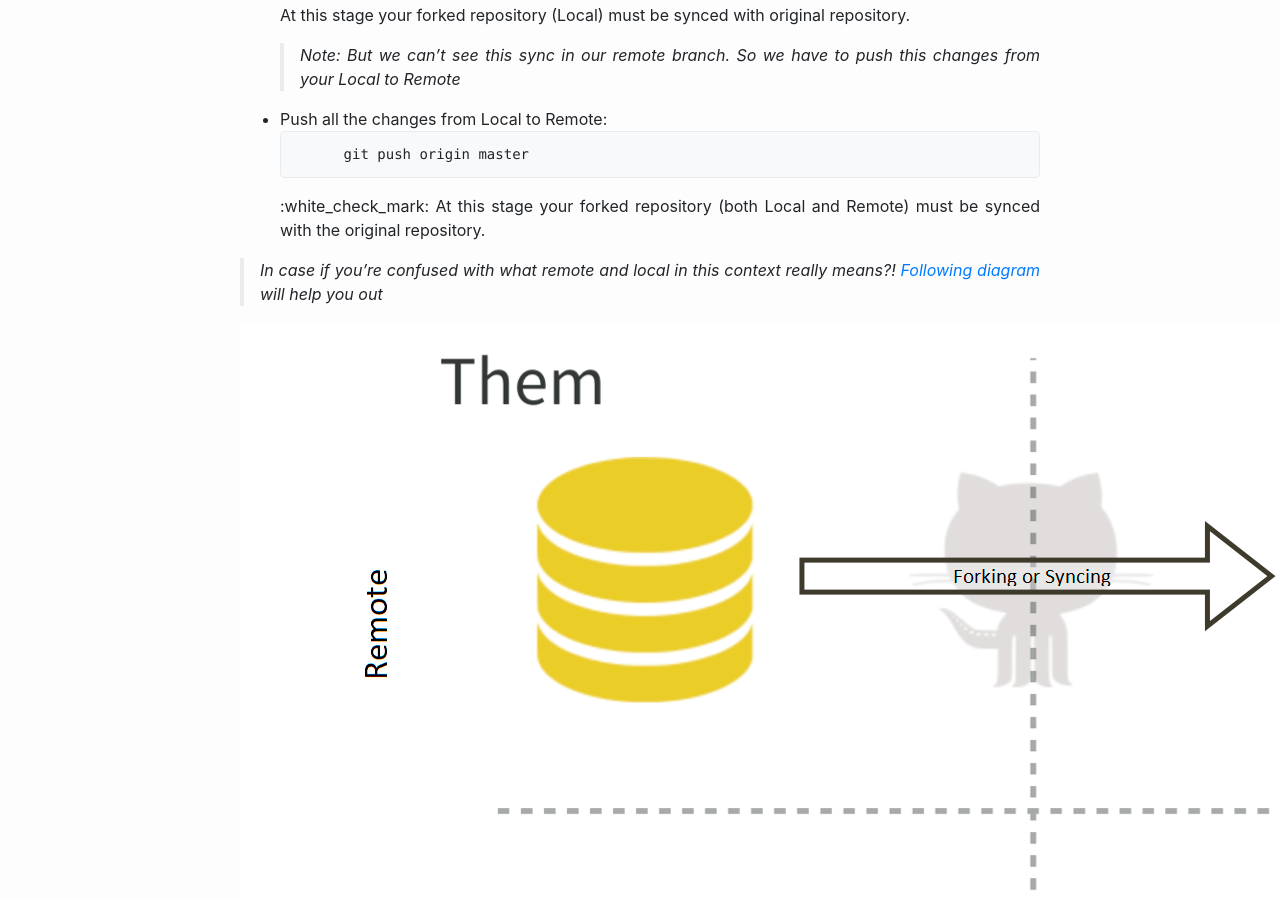
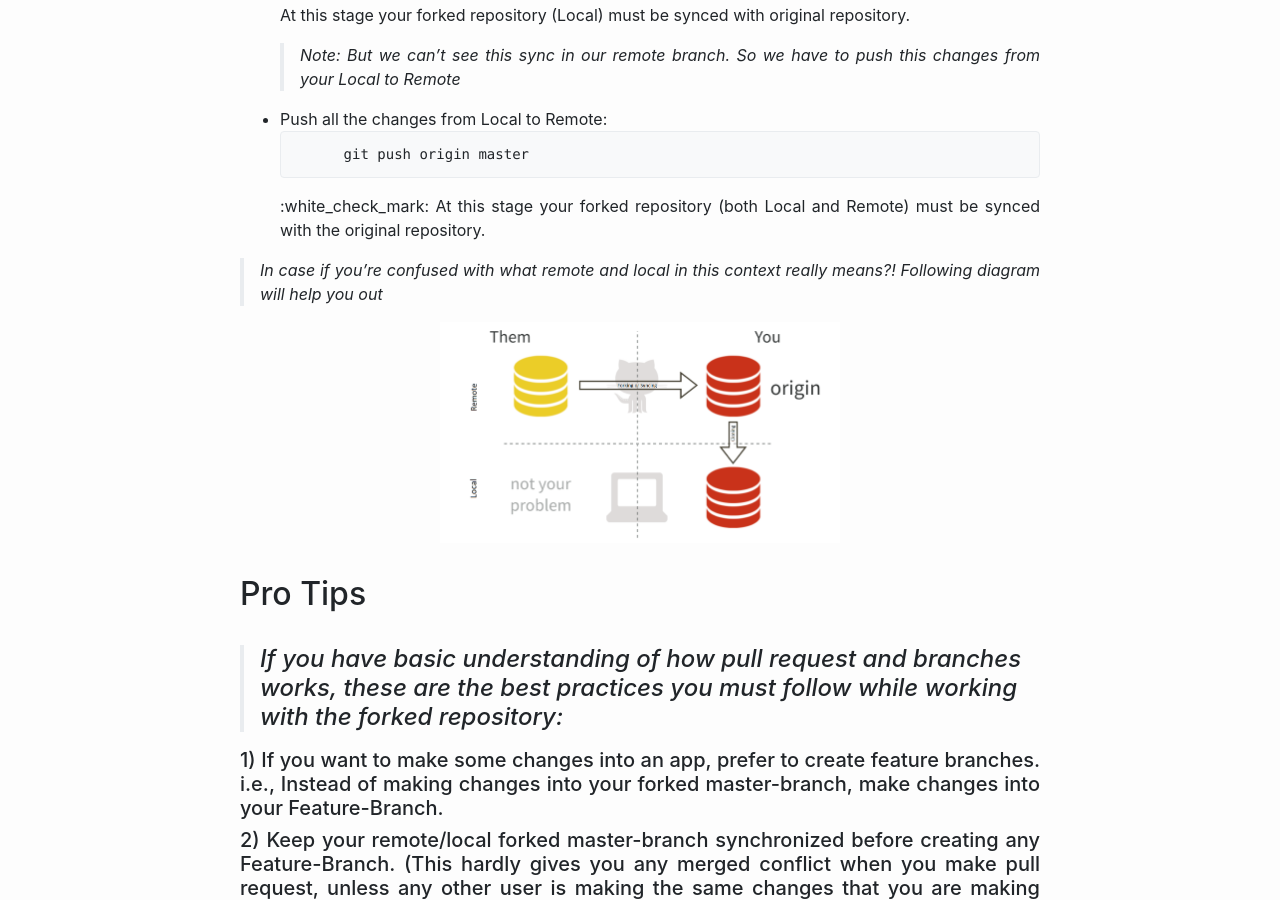
Before and after one commit to purveshmakode24/blog, a Jekyll site: the page built from _posts/2019-12-25-working-with-forks.md, in a window 1280 px wide and 900 px high, scrolled down 1309 px. Built offline with Jekyll 4.4.1, drawn with Linux system fonts in a browser that asks for light colours.

Commit message:
Update 2019-12-25-working-with-forks.md

````diff
--- a/_posts/2019-12-25-working-with-forks.md
+++ b/_posts/2019-12-25-working-with-forks.md
@@ -50,10 +50,11 @@ Sync a fork of a repository to keep it ==up-to-date== with the upstream reposito
 	```
 :white_check_mark: At this stage your forked repository (both Local and Remote) must be synced with the original repository.
 
-> In case if you're confused with what remote and local in this context really means?! [Following diagram](#) will help you out
+> In case if you're confused with what remote and local in this context really means?! Following diagram will help you out
 
 
-![fork and clone](/assets/images/fork-and-clone.png)
+<img src="/assets/images/fork-and-clone.png" alt="fork-and-clone" style="width: 400px; display: block;
+    margin: 0 auto;"/>
 
 
 ## Pro Tips
````
